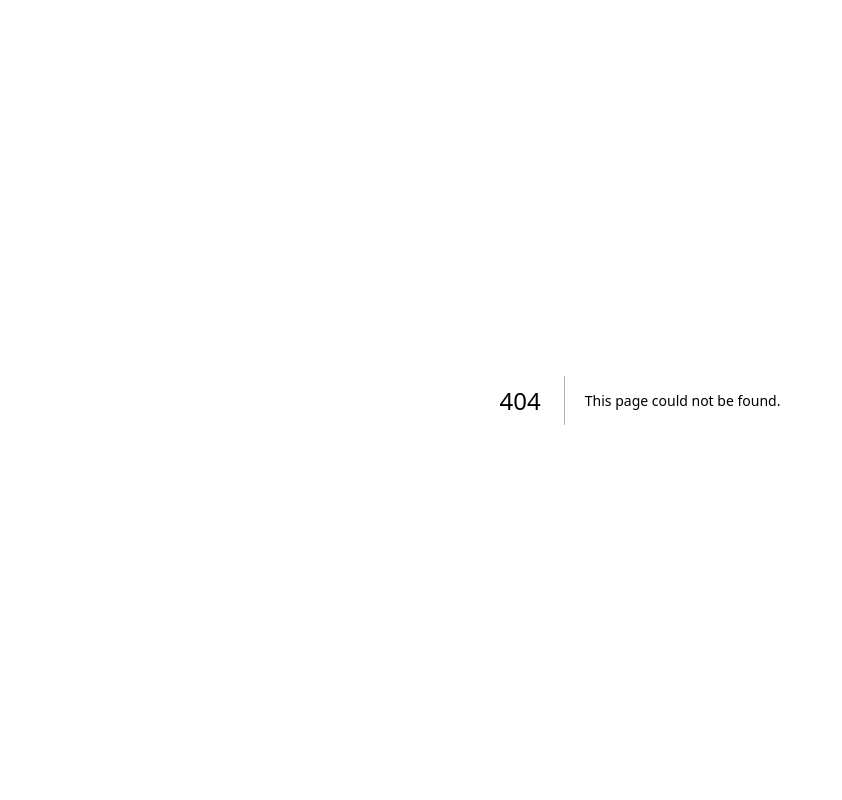
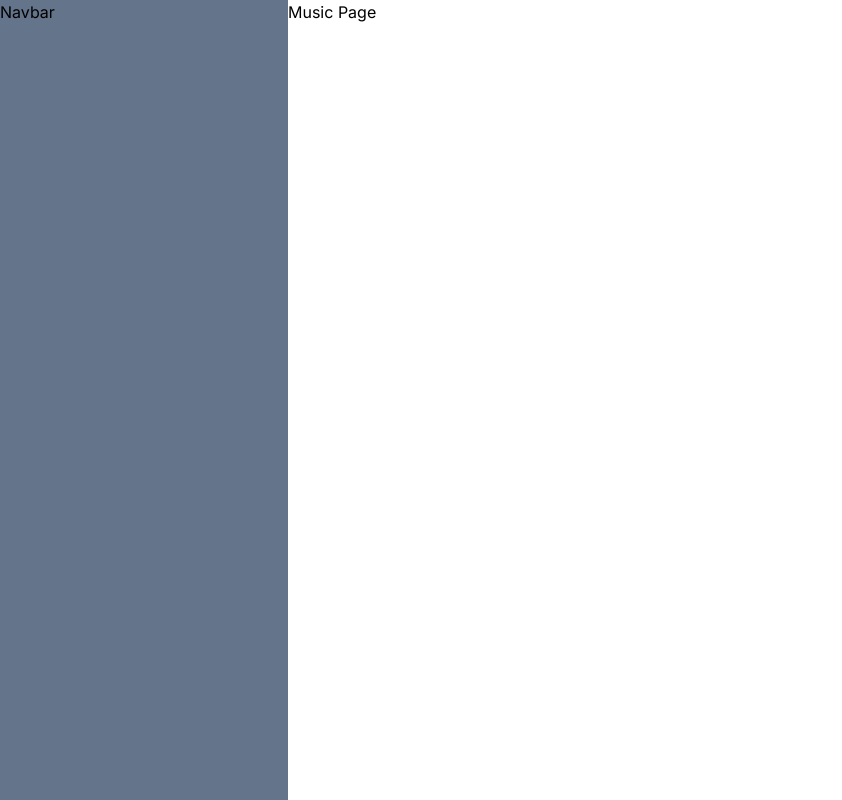
Before and after one commit to zaibutcooler/ai-saas-next13, a Next.js app in the folder alpha/: page /music in a window 1280 px wide. Before the commit this address had no page. Shown: the whole page, without its empty margins (0-842 px from the left). Built offline with nearby package versions, Linux system fonts and the light colour scheme.

Commit message:
started auth and routes

```diff
--- /dev/null
+++ b/alpha/app/(dashboard)/chat/page.tsx
@@ -0,0 +1,3 @@
+export default function ChatPage() {
+  return <main>Chat Page</main>
+}
--- /dev/null
+++ b/alpha/app/(dashboard)/code/page.tsx
@@ -0,0 +1,3 @@
+export default function CodePage() {
+  return <main>Code Page</main>
+}
--- a/alpha/app/(dashboard)/dashboard/page.tsx
+++ b/alpha/app/(dashboard)/dashboard/page.tsx
@@ -1,3 +1,9 @@
+import { UserButton } from "@clerk/nextjs"
+
 export default function DashboardPage() {
-  return <main>Dashboard</main>
+  return (
+    <main>
+      <UserButton />
+    </main>
+  )
 }
--- /dev/null
+++ b/alpha/app/(dashboard)/image/page.tsx
@@ -0,0 +1,3 @@
+export default function ImagePage() {
+  return <main>Image Page</main>
+}
--- /dev/null
+++ b/alpha/app/(dashboard)/layout.tsx
@@ -0,0 +1,12 @@
+import { ReactNode } from "react"
+
+export default function DashboardLayout({ children }: { children: ReactNode }) {
+  return (
+    <section>
+      <nav className="hidden md:flex md:w-72 md:h-full md:fixed bg-slate-500 dark:bg-slate-900">
+        Navbar
+      </nav>
+      <main className="md:pl-72">{children}</main>
+    </section>
+  )
+}
--- /dev/null
+++ b/alpha/app/(dashboard)/music/page.tsx
@@ -0,0 +1,3 @@
+export default function MusicPage() {
+  return <main>Music Page</main>
+}
```
